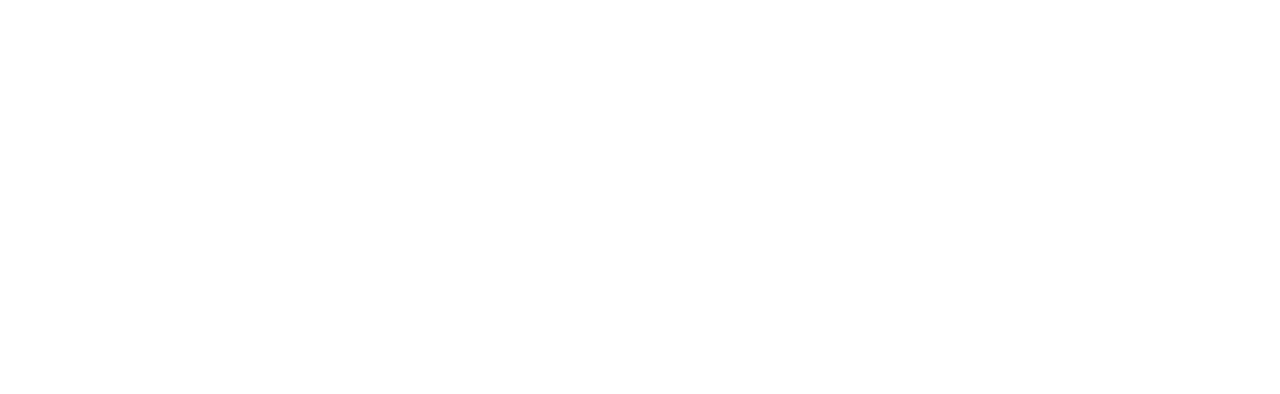
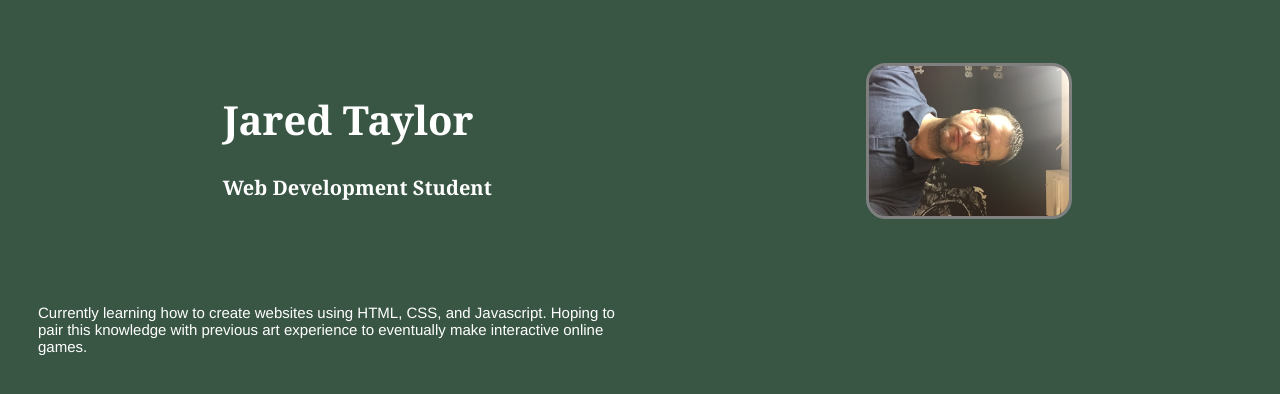
Before and after one commit to taylorJaredD/taylorJaredD.github.io, a plain HTML site: page index.html in a window 1280 px wide. Drawn offline with Linux system fonts and the light colour scheme.

Commit message:
updated index.html and style.css

```diff
--- a/index.html
+++ b/index.html
@@ -6,6 +6,25 @@
     <link rel="stylesheet" href="style.css">
   </head>
   <body>
-
+    <header>
+      <div>
+        <h1>Jared Taylor</h1>
+        <h2>Web Development Student</h2>
+      </div>
+      <img src="IMG_2001.jpg" alt="Jared Taylor Profile Picture">
+    </header>
+    <main>
+      <p class="intro-text">
+        Currently learning how to create websites using HTML, CSS, and Javascript.
+        Hoping to pair this knowledge with previous art experience to eventually make
+        interactive online games.
+      </p>
+    </main>
+    <footer>
+      <div>
+        <a href="#"> </a>
+        <a href="#"> </a>
+      </div>
+    </footer>
   </body>
 </html>
--- a/style.css
+++ b/style.css
@@ -1,3 +1,48 @@
+main {
+  max-width: 600px;
+  padding: 30px;
+  margin: 10 auto;
+}
 body {
-  background:
+  background: #395645;
+  display: flex;
+  flex-direction: column;
+  justify-content: space-between;
 }
+h1 {
+  color: white;
+  font-family: Georgia, sans-serif;
+  border-color: black;
+  border-width: thin;
+  text-align: left;
+  font-size: 40px;
+}
+h2 {
+  color: white;
+  font-family: Georgia, sans-serif;
+  border-color: black;
+  border-width: thin;
+  text-align: left;
+  font-size: 20px;
+}
+img {
+  height: 200px;
+  transform: rotate(90deg);
+  margin: 10px;
+  border: 3px solid gray;
+  border-radius: 20px;
+}
+p {
+  color: white;
+  font-family: Helvetica, sans-serif;
+  font-size: 15px;
+}
+header {
+  display: flex;
+  justify-content: space-around;
+  align-items: center;
+  padding: 20px;
+}
+.intro-text {
+  margin: auto;
+}
```
Also changed, not shown: IMG_2001.JPG (added).
